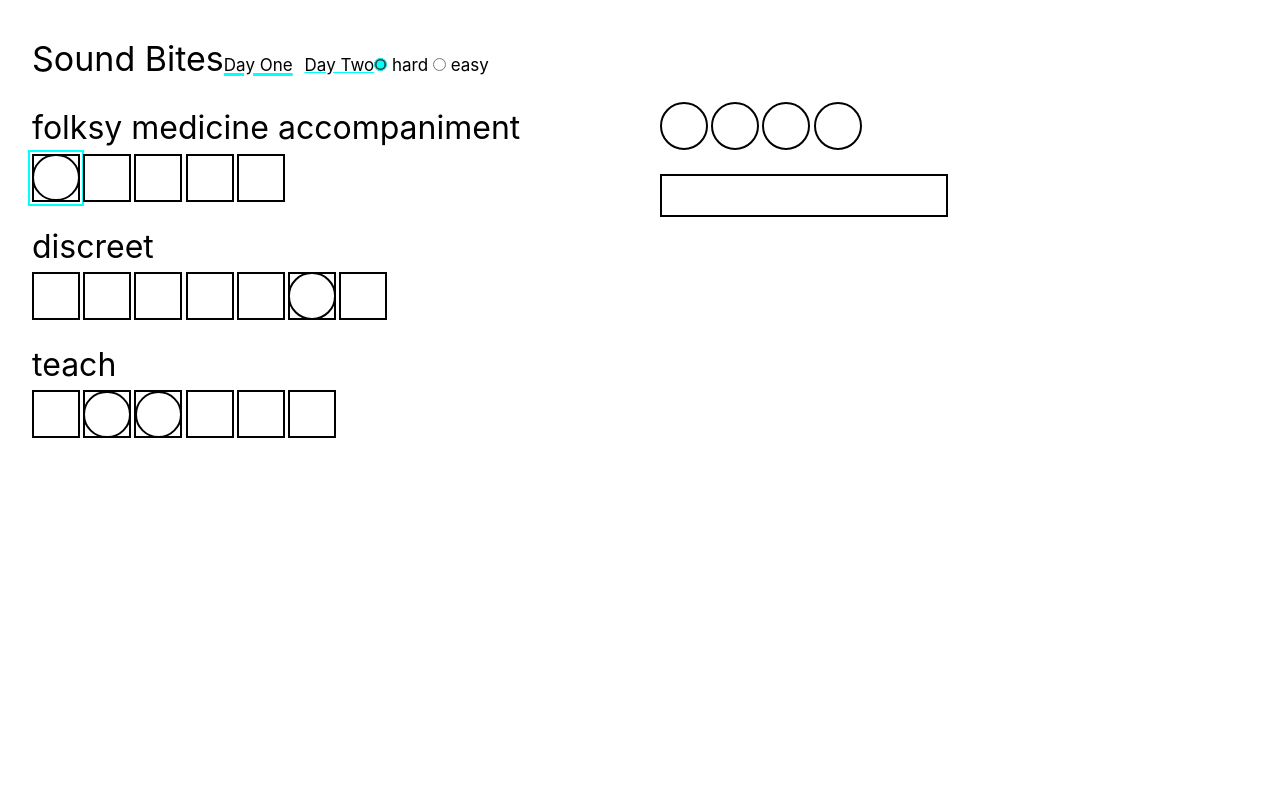
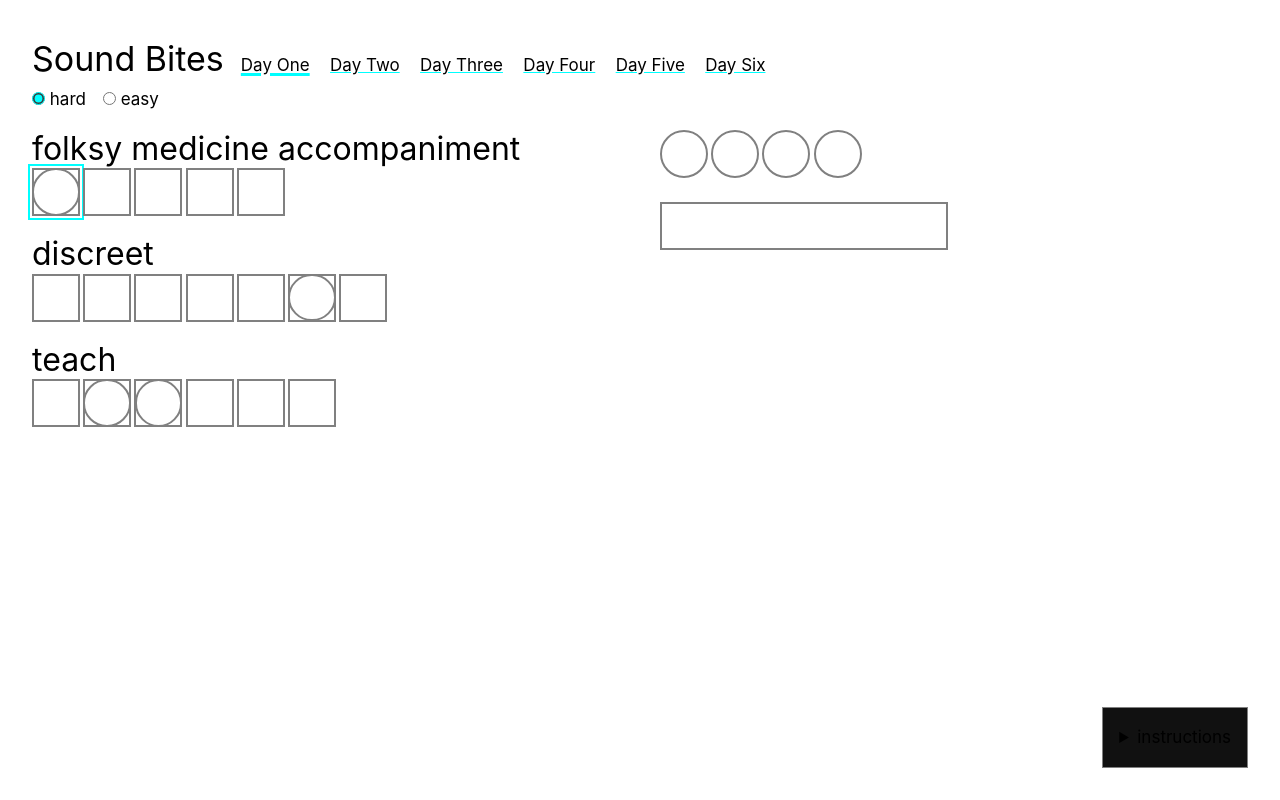
Before and after one commit to macgyver/sound-bites, a Vue app: page / in a window 1280 px wide. Built offline with nearby package versions, Linux system fonts and the light colour scheme.

Commit message:
buncha things
- better job making squares a consistent size
- slightly lighter border color to make letters stand out better
- display multiple days with navigation
- add instructions

```diff
--- a/src/App.vue
+++ b/src/App.vue
@@ -1,46 +1,11 @@
 <script setup>
 import { ref, reactive, computed, watch, onMounted, nextTick } from 'vue'
 import SoundBite from './components/SoundBite.vue'
-
-const CLUE_INDEX = 0
-const ANSWER_INDEX = 1
-const BITE_ARGS = 2 // the ".slice" args for the answer's substring that is the sound bite
+import { days, ANSWER_INDEX } from './data.js'
 
 // todo:
 // 1. only fill out bites if the whole word is correct
 // 2. add sound files to correct words to clarify pronunciation
-
-let days = [
-	{
-		name: 'Day One',
-		url: '?q=1',
-		// the format:
-		// 		return [
-		// 				[['clue', 'alternate clue'], 'hook', [sliceStartIndex, sliceIndexEnd]],
-		//				""
-		//				""
-		//				['ipa transcription', 'solution / translation'] (when you put the bytes together you get the "gloss"
-		// 			]
-
-		data: [
-			[['folksy medicine accompaniment', 'sweet crystal'], 'sugar', [0, 1]],
-			[['discreet', 'cautious'], 'careful', [5, 6]],
-			[['teach', 'place of learning'], 'school', [1, 3]],
-			['ʃʊk', 'shook'],
-		],
-	},
-	{
-		name: 'Day Two',
-		url: '?q=2',
-		data: [
-			[['plot points', 'visualization of data'], 'graph', [3, 5]],
-			[['artist’s hot spot', 'potter’s need'], 'kiln', [2, 3]],
-			[['consider (as options)', 'take the measure of'], 'weigh', [1, 5]],
-			[['Ancient Greek drama critics?', 'group of singers'], 'chorus', [0, 2]],
-			['fleɪk', 'flake'],
-		],
-	},
-]
 
 let url = new URL(location.href)
 let activeDay = ref(Number.parseInt(url.searchParams.get('q')) || 1)
@@ -64,11 +29,11 @@ let longest = computed(() =>
 	),
 )
 
-let hooks = computed(() =>
+let guesses = computed(() =>
 	clues.value.map(([, answer]) => new Array(answer.length).fill(' ')),
 )
 
-let selectedHook = computed(() => hooks.value[selectedWordIndex.value])
+let selectedGuess = computed(() => guesses.value[selectedWordIndex.value])
 
 let clueEls = ref([])
 
@@ -79,7 +44,7 @@ watch(selectedWordIndex, (index) => {
 	if (index < 0) selectedWordIndex.value = clues.value.length - 1
 	if (index >= clues.value.length) selectedWordIndex.value = 0
 	selectedLetterIndex.value =
-		selectedHook.value?.findIndex((letter) => letter === ' ') || 0
+		selectedGuess.value.findIndex((letter) => letter === ' ') || 0
 })
 let selectedWord = computed(
 	() => clues.value[selectedWordIndex.value][ANSWER_INDEX],
@@ -91,7 +56,7 @@ watch(selectedLetterIndex, (index, oldIndex) => {
 	if (
 		index === 0 &&
 		oldIndex !== 1 &&
-		!selectedHook.value?.some((char) => char === ' ')
+		!selectedGuess.value.some((char) => char === ' ')
 	) {
 		// let nextIncompleteWordIndex =
 		// todo: advance to the next blank space in the next word, if there is one, or to the final input if not
@@ -102,14 +67,14 @@ watch(selectedLetterIndex, (index, oldIndex) => {
 function handleDelete() {
 	if (
 		selectedLetterIndex.value > 0 &&
-		selectedHook.value?.[selectedLetterIndex.value] === ' '
+		selectedGuess.value[selectedLetterIndex.value] === ' '
 	) {
 		// if they're on a blank space, they probably wanted to delete the previous letter
-		selectedHook.value.splice(selectedLetterIndex.value - 1, 1, ' ')
+		selectedGuess.value.splice(selectedLetterIndex.value - 1, 1, ' ')
 		selectedLetterIndex.value -= 1
 	} else {
 		// else delete the current letter and stay where we are.
-		hooks.value[selectedWordIndex.value].splice(
+		guesses.value[selectedWordIndex.value].splice(
 			selectedLetterIndex.value,
 			1,
 			' ',
@@ -119,7 +84,7 @@ function handleDelete() {
 
 function handleInput(e) {
 	if (e.keyCode < 65 || !/\p{L}/u.test(e.key)) return
-	hooks.value[selectedWordIndex.value].splice(
+	guesses.value[selectedWordIndex.value].splice(
 		selectedLetterIndex.value,
 		1,
 		e.key,
@@ -137,6 +102,14 @@ async function checkAnswer() {
 }
 
 let difficulty = ref(0)
+
+window.addEventListener('popstate', (e) => {
+	activeDay.value = e.state.day
+})
+let go = (day) => {
+	activeDay.value = day
+	history.pushState({ day }, '', `?q=${day}`)
+}
 </script>
 
 <template>
@@ -147,14 +120,14 @@ let difficulty = ref(0)
 				v-for="(day, i) in days"
 				:key="i"
 				tabindex="0"
-				:href="day.url"
+				:href="`?q=${i + 1}`"
 				:class="{ day: true, active: activeDay === i + 1 }"
-				@click.prevent="activeDay = i + 1"
+				@click.prevent="go(i + 1)"
 			>
 				{{ day.name }}
 			</a>
 		</span>
-		<span class="difficulty">
+		<div class="difficulty">
 			<label>
 				<input type="radio" name="difficulty" v-model="difficulty" :value="0" />
 				hard
@@ -163,7 +136,7 @@ let difficulty = ref(0)
 				<input type="radio" name="difficulty" v-model="difficulty" :value="1" />
 				easy
 			</label>
-		</span>
+		</div>
 	</header>
 
 	<main>
@@ -176,6 +149,7 @@ let difficulty = ref(0)
 			@keyup.right="selectedLetterIndex += 1"
 			@keyup.delete="handleDelete"
 			@keyup="handleInput"
+			:inert="false"
 		>
 			<SoundBite
 				v-for="([clue, answer, bites], index) in clues"
@@ -184,7 +158,7 @@ let difficulty = ref(0)
 				:clue="clue[difficulty]"
 				:answer="answer"
 				:bites="bites"
-				:guess="hooks[index]"
+				:guess="guesses[index]"
 				:selected="selectedWordIndex === index"
 				:selected-letter-index="selectedLetterIndex"
 				@select-word="selectedWordIndex = index"
@@ -200,8 +174,8 @@ let difficulty = ref(0)
 					class="bite"
 					v-for="(letter, index) in clues
 						.map(([, , bites], index) => {
-							if (hooks[index].join('') === answers[index])
-								return hooks[index].slice(bites[0], bites[1]).join('')
+							if (guesses[index].join('') === answers[index])
+								return guesses[index].slice(bites[0], bites[1]).join('')
 							else return new Array(bites[1] - bites[0]).fill(' ').join('')
 						})
 						.join('')"
@@ -219,6 +193,14 @@ let difficulty = ref(0)
 			<input v-model="answer" @input="checkAnswer" class="answer" />
 		</div>
 	</main>
+
+	<details class="instructions">
+		<summary>instructions</summary>
+		Each clue hints at a word. Fill in the blanks with the correct letters. The
+		circled letters in each correct word will move over to the final answer.
+		Sound out the circled letters as they are used in each word to reveal the
+		final answer.
+	</details>
 </template>
 
 <style scoped>
@@ -253,14 +235,16 @@ main {
 }
 
 .bite {
-	border: 2px solid var(--color-text);
+	border: 2px solid var(--color-border);
 	flex-basis: 3rem;
 	aspect-ratio: 1;
 	border-radius: 50%;
 	text-transform: uppercase;
-	line-height: 1;
 	align-content: center;
-	padding: 0 0.4em;
+	display: flex;
+	place-content: center;
+	align-content: center;
+	line-height: 1.3;
 	font-size: 2rem;
 
 	&.blank {
@@ -273,9 +257,10 @@ main {
 	text-transform: uppercase;
 	font-size: min(10vw, 2rem);
 	width: 9em;
+	height: 3rem;
 	max-width: 100%;
 	margin-top: 1.5rem;
-	border: 2px solid var(--color-text);
+	border: 2px solid var(--color-border);
 	background: var(--color-background);
 	color: var(--color-foreground);
 }
@@ -287,7 +272,23 @@ main {
 }
 
 .days {
+	margin-left: 1em;
 	display: inline-flex;
-	gap: 0.7em;
+	gap: 1.2em;
+}
+
+.difficulty {
+	display: flex;
+	gap: 1em;
+}
+
+.instructions {
+	position: absolute;
+	bottom: 2rem;
+	right: 2rem;
+	max-width: 20em;
+	border: 1px solid var(--color-border);
+	padding: 1rem;
+	background: #111;
 }
 </style>
--- a/src/assets/base.css
+++ b/src/assets/base.css
@@ -1,6 +1,7 @@
 :root {
 	--color-text: black;
 	--color-background: white;
+	--color-border: gray;
 	--color-accent: cyan;
 }
 
@@ -8,6 +9,7 @@
 	:root {
 		--color-text: white;
 		--color-background: black;
+		--color-border: lightgray;
 		--color-accent: fuchsia;
 	}
 }
--- a/src/components/SoundBite.vue
+++ b/src/components/SoundBite.vue
@@ -74,6 +74,7 @@ let emit = defineEmits(['select-word', 'select-letter'])
 	--girth: 2px;
 	font-size: min(10vw, 2rem);
 	/* color: var(--color-text); */
+	line-height: 1.2;
 
 	/* don't worry we will make it real obvious which is the active one */
 	&:focus-visible {
@@ -94,20 +95,22 @@ let emit = defineEmits(['select-word', 'select-letter'])
 }
 
 .letter {
+	flex-basis: 3rem; /* right now each will shrink only as much as it needs to but maybe they should all shrink equally?  one solution would be to pad each word with blank els to match the length of the longest word */
+	aspect-ratio: 1;
+	border: var(--girth) solid var(--color-border);
+	position: relative;
+	text-transform: uppercase;
+	line-height: 1;
+	font-size: 2rem;
+	display: flex;
+	place-content: center;
+	align-content: center;
+	line-height: 1.3;
+
 	&.selected {
 		outline: 2px solid var(--color-accent);
 		outline-offset: 2px;
 	}
-
-	flex-basis: 3rem; /* right now each will shrink only as much as it needs to but maybe they should all shrink equally?  one solution would be to pad each word with blank els to match the length of the longest word */
-	aspect-ratio: 1;
-	border: var(--girth) solid var(--color-text);
-	position: relative;
-	text-transform: uppercase;
-	line-height: 1;
-	align-content: center;
-	padding: 0 0.4em;
-	font-size: 2rem;
 
 	&.blank {
 		visibility: hidden;
@@ -122,7 +125,7 @@ let emit = defineEmits(['select-word', 'select-letter'])
 		bottom: calc(-0.9 * var(--girth));
 		right: calc(-0.9 * var(--girth));
 		left: calc(-0.9 * var(--girth));
-		border: var(--girth) solid var(--color-text);
+		border: var(--girth) solid var(--color-border);
 		border-radius: 50%;
 	}
 }
--- /dev/null
+++ b/src/data.js
@@ -0,0 +1,83 @@
+export const days = [
+	{
+		name: 'Day One',
+		data: [
+			[['folksy medicine accompaniment', 'sweet crystal'], 'sugar', [0, 1]],
+			[['discreet', 'cautious'], 'careful', [5, 6]],
+			[['teach', 'place of learning'], 'school', [1, 3]],
+			['ʃʊk', 'shook'],
+		],
+	},
+	{
+		name: 'Day Two',
+		data: [
+			[['one found in a garden', 'elf'], 'gnome', [0, 2]],
+			[['rage', 'fiesta'], 'party', [4, 5]],
+			[['sacrifice', 'tk'], 'martyr', [3, 4]],
+			[['most prominent of 32', 'tk'], 'incisor', [4, 5]],
+			['nidz', 'needs'],
+		],
+	},
+	{
+		name: 'Day Three',
+		data: [
+			[['delays (in video games?)', 'falls behind'], 'lags', [3, 4]],
+			[['killed the dragon', 'whole ton of'], 'slew', [2, 4]],
+			[['hitchhiked', 'flipped (as through a book)'], 'thumbed', [3, 5]],
+			['sum', 'zoom'],
+		],
+	},
+	{
+		name: 'Day Four',
+		data: [
+			[['plot points', 'visualization of data'], 'graph', [3, 5]],
+			[['artist’s hot spot', 'potter’s need'], 'kiln', [2, 3]],
+			[['consider (as options)', 'take the measure of'], 'weigh', [1, 5]],
+			[['Ancient Greek drama critics?', 'group of singers'], 'chorus', [0, 2]],
+			['fleɪk', 'flake'],
+		],
+	},
+	{
+		name: 'Day Five',
+		data: [
+			[
+				[
+					'Steph Curry shooting threes, according to fans',
+					'location for images of world leaders',
+				],
+				'money',
+				[1, 2],
+			],
+			[['2023 it girl with many careers', 'tk'], 'barbie', [0, 2]],
+			[['many a Disney anthem', 'tk'], 'ballad', [2, 5]],
+			[['trip for a believer or an explorer', 'tk'], 'mission', [2, 4]],
+			['əbɔlɪʃ', 'abolish'],
+		],
+	},
+	{
+		name: 'Day Six',
+		data: [
+			[['slop container', 'tk'], 'trough', [4, 6]],
+			[['animal with a sixth sense', 'tk'], 'bat', [1, 2]],
+			[['the worst part of a fruit salad, for some', 'tk'], 'melon', [2, 3]],
+			[['darling', 'tk'], 'honey', [1, 2]],
+			[['might describe a room or a relationship', 'tk'], 'messy', [2, 4]],
+			[['middle of Ender’s Game?', ''], 'apostrophe', [9, 10]],
+			['fælɪsi', 'fallacy'],
+		],
+	},
+	// the format:
+	// {
+	// 	name: '',
+	// 	url: '?q=2',
+	// 	data: [
+	// 		[['clue', 'easy clue'], 'hook', [sliceStartIndex, sliceIndexEnd]],
+	// 		...[""],
+	// 		['ipa transcription', 'solution / translation'], (when you put the bytes together you get the "gloss")
+	// 	],
+	// },
+]
+
+export const CLUE_INDEX = 0
+export const ANSWER_INDEX = 1
+export const BITE_ARGS = 2 // the ".slice" args for the answer's substring that is the sound bite
```
